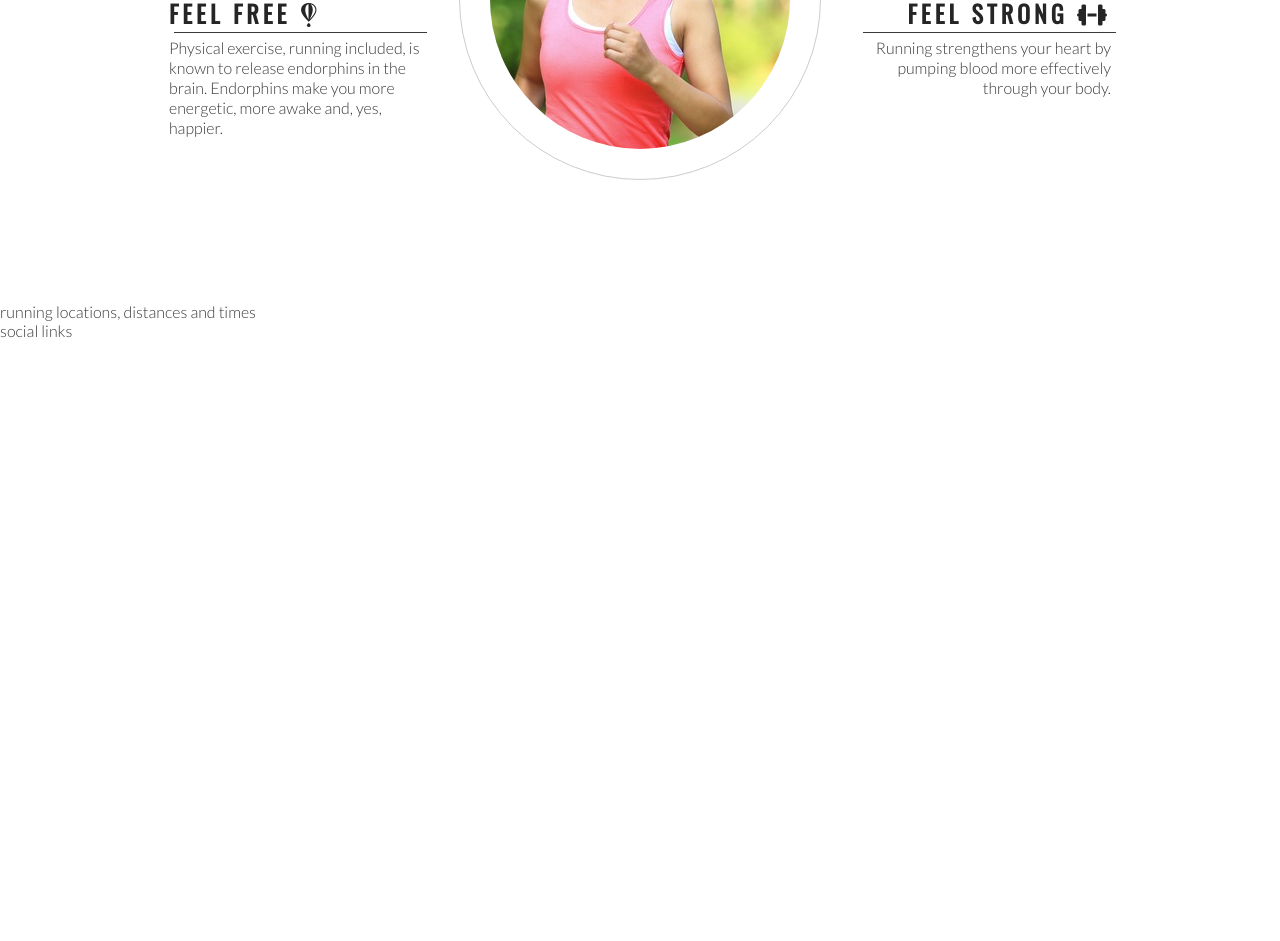
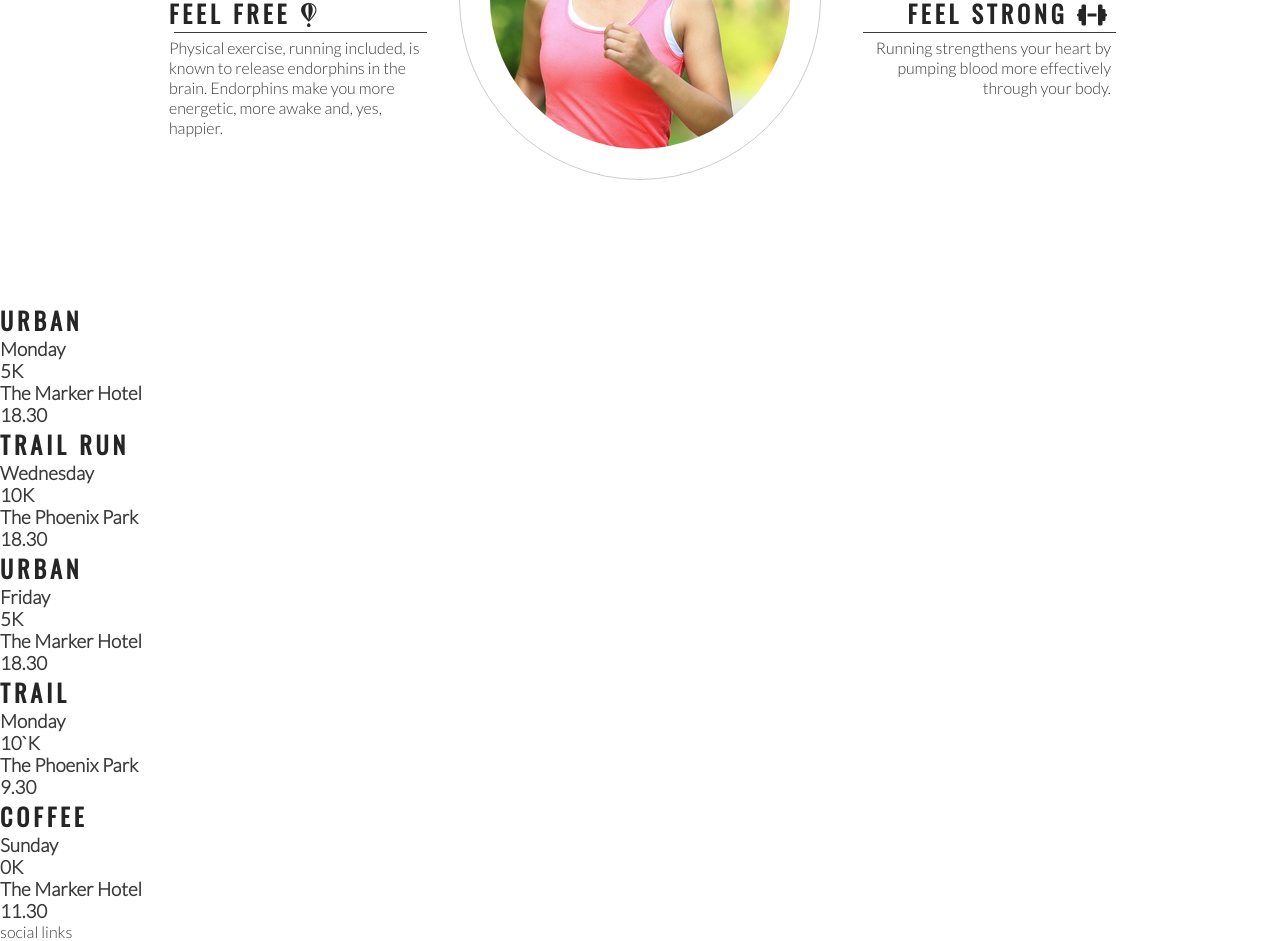
Before and after one commit to Bethieieio/love-running, a plain HTML site: page index.html in a window 1280 px wide. Shown: the part 993-1934 px from the top of the page. Before the commit the page ends 1333 px from the top, so only its background shows below. Drawn offline with nearby package versions, Linux system fonts and the light colour scheme.

Commit message:
add meet ups and main structure

```diff
--- a/index.html
+++ b/index.html
@@ -79,7 +79,45 @@
         </div>
     </section>
     <section>
-        running locations, distances and times
+        <div>
+            <h2>Urban</h2>
+            <h3>Monday</h3>
+            <h3>5K</h3>
+            <h3>The Marker Hotel</h3>
+            <h3>18.30</h3>
+        </div>
+
+        <div>
+            <h2>Trail Run</h2>
+            <h3>Wednesday</h3>
+            <h3>10K</h3>
+            <h3>The Phoenix Park</h3>
+            <h3>18.30</h3>
+        </div>
+
+        <div>
+            <h2>Urban</h2>
+            <h3>Friday</h3>
+            <h3>5K</h3>
+            <h3>The Marker Hotel</h3>
+            <h3>18.30</h3>
+        </div>
+
+        <div>
+            <h2>Trail</h2>
+            <h3>Monday</h3>
+            <h3>10`K</h3>
+            <h3>The Phoenix Park</h3>
+            <h3>9.30</h3>
+        </div>
+
+        <div>
+            <h2>Coffee</h2>
+            <h3>Sunday</h3>
+            <h3>0K</h3>
+            <h3>The Marker Hotel</h3>
+            <h3>11.30</h3>
+        </div>
     </section>
     <footer>
         social links
```
